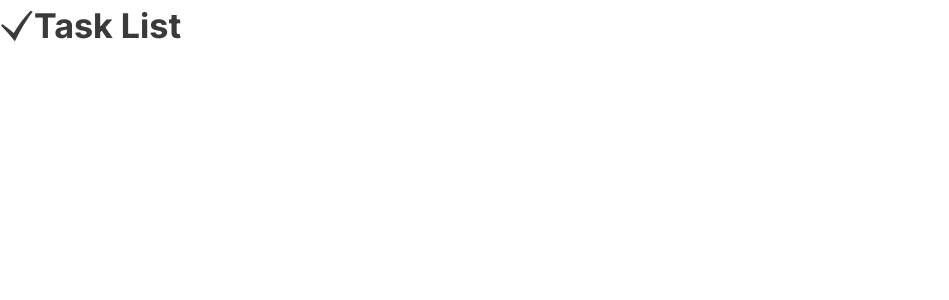
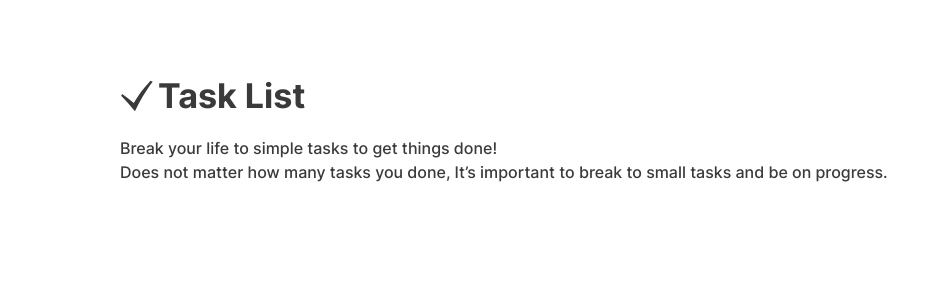
Before and after one commit to aynazheydariafshar/toDoList, a React app: page / in a window 1280 px wide. Shown: the top 300 px of the page, without its empty margins (0-949 px from the left). Built offline with nearby package versions, Linux system fonts and the light colour scheme.

Commit message:
FEAT:add title on page

```diff
--- a/src/index.css
+++ b/src/index.css
@@ -5,7 +5,7 @@
 @font-face {
     font-family: "inter";
     font-weight: normal;
-    src: url("../public/assets/fonts/Inter-Black.ttf") format('truetype');
+    src: url("../public/assets/fonts/Inter-Medium.ttf") format('truetype');
 }
 @font-face {
     font-family: "inter";
--- a/src/pages/index.jsx
+++ b/src/pages/index.jsx
@@ -3,9 +3,16 @@ import { GiCheckMark } from "react-icons/gi";
 
 export default function Home() {
   return (
-    <div className="flex justify-start text-[34px] items-center">
-      <GiCheckMark />
-      <h1 className="font-bold ">Task List</h1>
+    <div className="py-[70px] px-[120px]">
+      <div className="flex justify-start text-[34px] items-center">
+        <GiCheckMark />
+        <h1 className="font-bold mx-1">Task List</h1>
+      </div>
+      <p className="mt-[15px]">
+        Break your life to simple tasks to get things done!
+        <br /> Does not matter how many tasks you done, It’s important to break
+        to small tasks and be on progress.
+      </p>
     </div>
   );
 }
```
